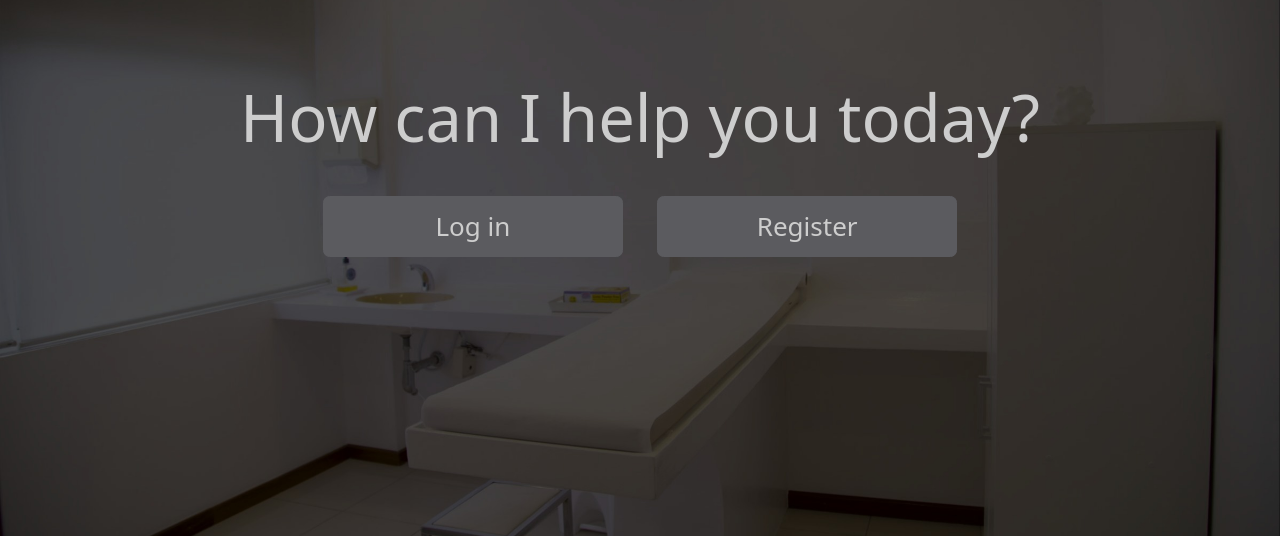
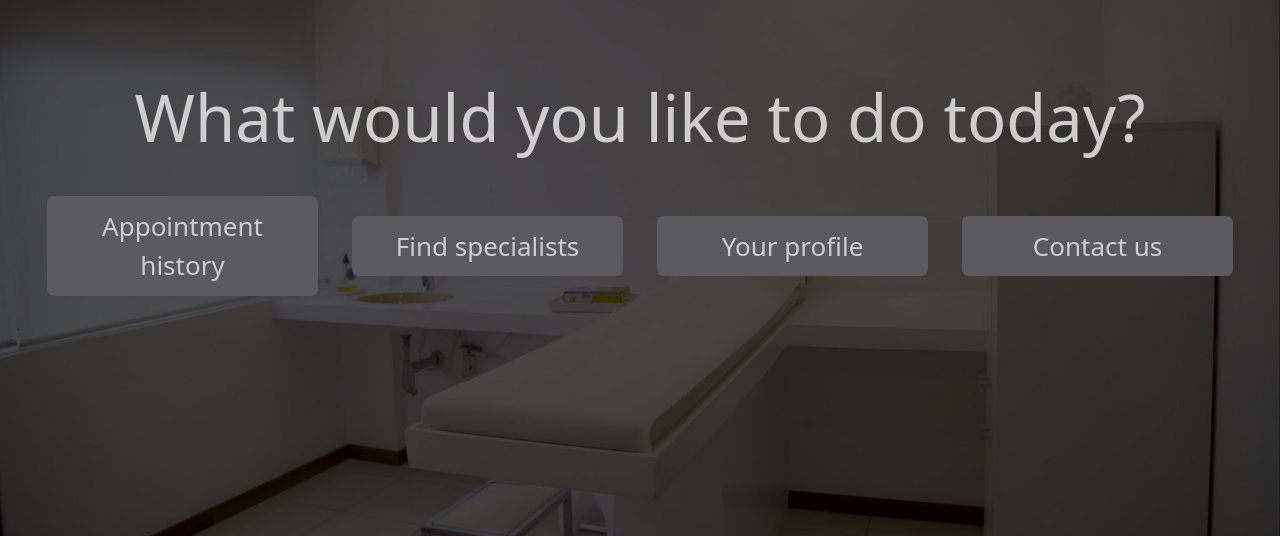
Before and after one commit to Stanislaw-Dera/Clinic, a Django app: page / in a window 1280 px wide. Shown: the part 193-729 px from the top of the page. Run offline with Django 5.2, Linux system fonts and the light colour scheme; the visitor is signed in with stand-in values (Sample User, id 1).

Commit message:
patient-doctor division in seeing welcome page

```diff
--- a/users/admin.py
+++ b/users/admin.py
@@ -7,7 +7,8 @@ from .models import User
 
 
 class UserAdmin(admin.ModelAdmin):
-    fields = ['name', 'surname', 'email', 'activation_code', 'password', 'is_active', ]
+    fields = ['name', 'surname', 'email', 'activation_code',
+              'password', 'is_active', 'is_doctor', 'is_patient']
 
 
 admin.site.register(User,UserAdmin)
--- a/users/models.py
+++ b/users/models.py
@@ -49,7 +49,11 @@ class User(AbstractBaseUser):
     email = models.EmailField(max_length=100, unique=True)
     is_active = models.BooleanField(default=False)
     activation_code = models.CharField(max_length=10, blank=True, null=True, unique=True)
+
+    # perm fields
     is_admin = models.BooleanField(default=False)
+    is_patient = models.BooleanField(default=False)
+    is_doctor = models.BooleanField(default=False)
 
     def __str__(self):
         return f'{self.name} {self.surname} ({self.id})'
--- a/users/templates/welcome-page.html
+++ b/users/templates/welcome-page.html
@@ -1,8 +1,22 @@
 {% extends "welcome-page-layout.html" %}
 {% block body %}
-    <h1>How can I help you today?</h1>
-    <div id="welcome-buttons-container">
-        <a class="welcome-page-button" href="{% url 'login' %}">Log in</a>
-        <a class="welcome-page-button" href="{% url 'register' %}">Register</a>
-    </div>
+    {% if user.is_authenticated %}
+        <h1>What would you like to do today?</h1>
+        <div id="welcome-buttons-container">
+        {% if user.is_doctor %}
+            <a class="welcome-page-button" href="{% url 'login' %}">Open dashboard</a>
+            <a class="welcome-page-button" href="{% url 'login' %}">See your profile</a>
+        {% else %}
+            <a class="welcome-page-button" href="{% url 'login' %}">Appointment history</a>
+            <a class="welcome-page-button" href="{% url 'login' %}">Find specialists</a>
+            <a class="welcome-page-button" href="{% url 'login' %}">Your profile</a>
+            <a class="welcome-page-button" href="{% url 'login' %}">Contact us</a>
+        {% endif %}
+        </div>
+    {% else %}
+        <h1>How can I help you today?</h1>
+        <div id="welcome-buttons-container">
+            <a class="welcome-page-button" href="{% url 'login' %}">Log in</a>
+            <a class="welcome-page-button" href="{% url 'register' %}">Register</a>
+    {% endif %}
 {% endblock %}
--- a/users/views.py
+++ b/users/views.py
@@ -11,12 +11,9 @@ from users.utils import register_with_act_code
 
 
 # Create your views here.
-# django sessions not working ://
 
 def index(request):
-    print(request.user)
-    print(request.session.session_key)
-    return render(request, "welcome-page.html", {"user": request.user})
+    return render(request, "welcome-page.html")
 
     # return render(request, "welcome-page.html", {"foo": "foo"})
 
@@ -31,7 +28,7 @@ def login_view(request):
     if request.method == "POST":
         email = request.POST.get("email")
         password = request.POST.get("password")
-        print("SESSION KEY: ", request.session.session_key)
+        # print("SESSION KEY: ", request.session.session_key)
 
         try:
             user = User.objects.get(email=email)
@@ -59,6 +56,10 @@ def login_view(request):
 
 
 def register_view(request):
+    if request.user.is_authenticated:
+        messages.add_message(request, messages.INFO, "You are already logged in.")
+        return HttpResponseRedirect(reverse('index'))
+
     if request.method == "POST":
         email = request.POST.get("email")
         activation_code = request.POST.get("activation_code")
```
